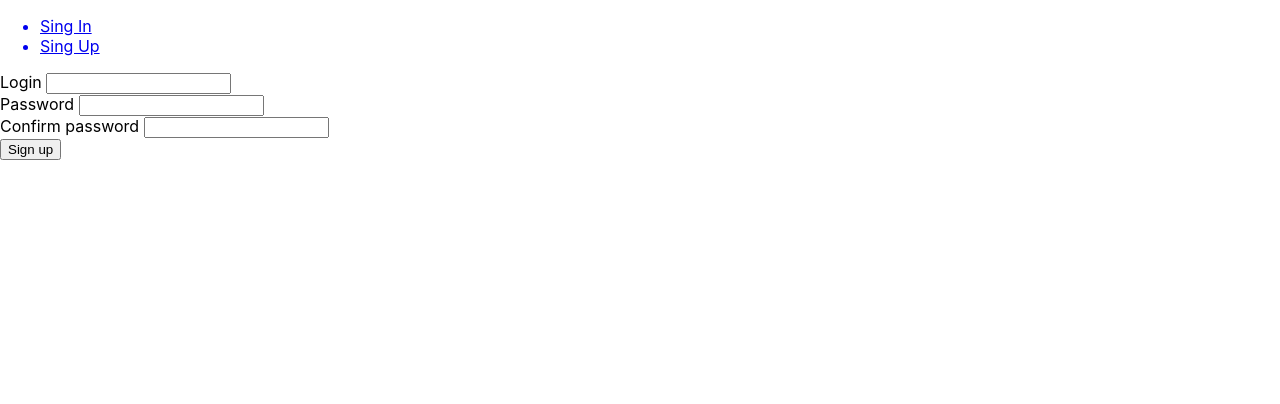
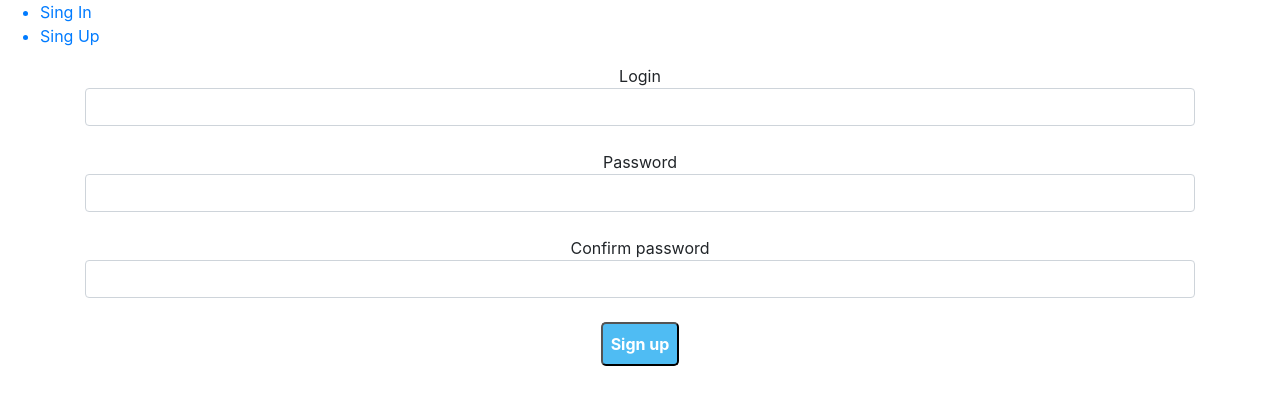
Before and after one commit to Chay23/react-app, a React (Create React App) app: page /registration in a window 1280 px wide. Shown: the top 404 px of the page. Built offline with nearby package versions, Linux system fonts and the light colour scheme.

Commit message:
Add styles for Login &  Registration components

```diff
--- a/public/index.html
+++ b/public/index.html
@@ -24,6 +24,7 @@
       work correctly both with client-side routing and a non-root public URL.
       Learn how to configure a non-root public URL by running `npm run build`.
     -->
+    <link rel="stylesheet" href="https://stackpath.bootstrapcdn.com/bootstrap/4.5.2/css/bootstrap.min.css" integrity="sha384-JcKb8q3iqJ61gNV9KGb8thSsNjpSL0n8PARn9HuZOnIxN0hoP+VmmDGMN5t9UJ0Z" crossorigin="anonymous">
     <title>React App</title>
   </head>
   <body>
--- a/src/containers/Login/Login.js
+++ b/src/containers/Login/Login.js
@@ -1,5 +1,5 @@
 import React, { Component } from 'react';
-
+import style from './Login.module.css';
 class Login extends Component{
 
     state = {
@@ -9,11 +9,11 @@ class Login extends Component{
 
     render(){
         return (
-            <div>
-                <form onSubmit={this.handleSubmit}></form>
-                Login <input type="text" name="email" value={this.props.login} onChange={this.props.handleLogin} /><br/>
-                Password <input type="password" name="password" value={this.props.password} onChange={this.props.handleLogin} />
-                <input type="submit" value="Sign in" onClick={this.props.handleToken}/>
+            <div className="container form-group text-center">
+                <form onSubmit={this.handleSubmit}  ></form>
+                Login <input  className="form-control" type="text" name="email" value={this.props.login} onChange={this.props.handleLogin } /><br/>
+                Password < input className="form-control"  type="password" name="password" value={this.props.password} onChange={this.props.handleLogin} />
+                <input className={style.button} type="submit" value="Sign in" onClick={this.props.handleToken}/>
             </div>
         );
     }
--- /dev/null
+++ b/src/containers/Login/Login.module.css
@@ -0,0 +1,16 @@
+
+.button{
+    display: inline-block;
+    padding: 8px;
+    margin: 20px;
+    background: rgb(79, 188, 243);
+    /* Font styles */
+    color: white;
+    font-weight: bold;
+    text-decoration: none;
+    border-radius: 5px;
+
+}
+.button:hover{
+    background: #0AF;
+}
--- a/src/containers/Registration/Registration.js
+++ b/src/containers/Registration/Registration.js
@@ -1,5 +1,5 @@
 import React, { Component } from 'react';
-
+import style from './Registration.module.css';
 class Registration extends Component{
 
     state = {
@@ -29,12 +29,12 @@ class Registration extends Component{
 
     render(){
         return (
-            <div>
+            <div className="container form-group text-center">
                 <form onSubmit={this.handleSubmit}></form>
-                Login <input type="text" name="email" value={this.props.login} onChange={this.updateState}/><br/>
-                Password <input type="password" name="password" value={this.props.password} onChange={this.updateState}/><br/>
-                Confirm password <input type="password" name="re_password" value={this.props.password} onChange={this.updateState}/><br/>
-                <input type="submit" value="Sign up" onClick={this.handleRegistration}/>
+                Login <input className="form-control"  type="text" name="email" value={this.props.login} onChange={this.updateState}/><br/>
+                Password <input className="form-control"  type="password" name="password" value={this.props.password} onChange={this.updateState}/><br/>
+                Confirm password <input className="form-control"  type="password" name="re_password" value={this.props.password} onChange={this.updateState}/><br/>
+                <input  className={style.button} type="submit" value="Sign up" onClick={this.handleRegistration}/>
             </div>
         );
     }
--- /dev/null
+++ b/src/containers/Registration/Registration.module.css
@@ -0,0 +1,15 @@
+.button{
+    display: inline-block;
+    padding: 8px;
+    margin: 0px;
+    background: rgb(79, 188, 243);
+    /* Font styles */
+    color: white;
+    font-weight: bold;
+    text-decoration: none;
+    border-radius: 5px;
+
+}
+.button:hover{
+    background: #0AF;
+}
--- a/src/index.js
+++ b/src/index.js
@@ -3,6 +3,7 @@ import ReactDOM from 'react-dom';
 import './index.css';
 import App from './containers/App';
 import reportWebVitals from './reportWebVitals';
+
 
 ReactDOM.render(
   <React.StrictMode>
```
Also changed, not shown: 1 other file (tests, documents, lock files or other folders).
